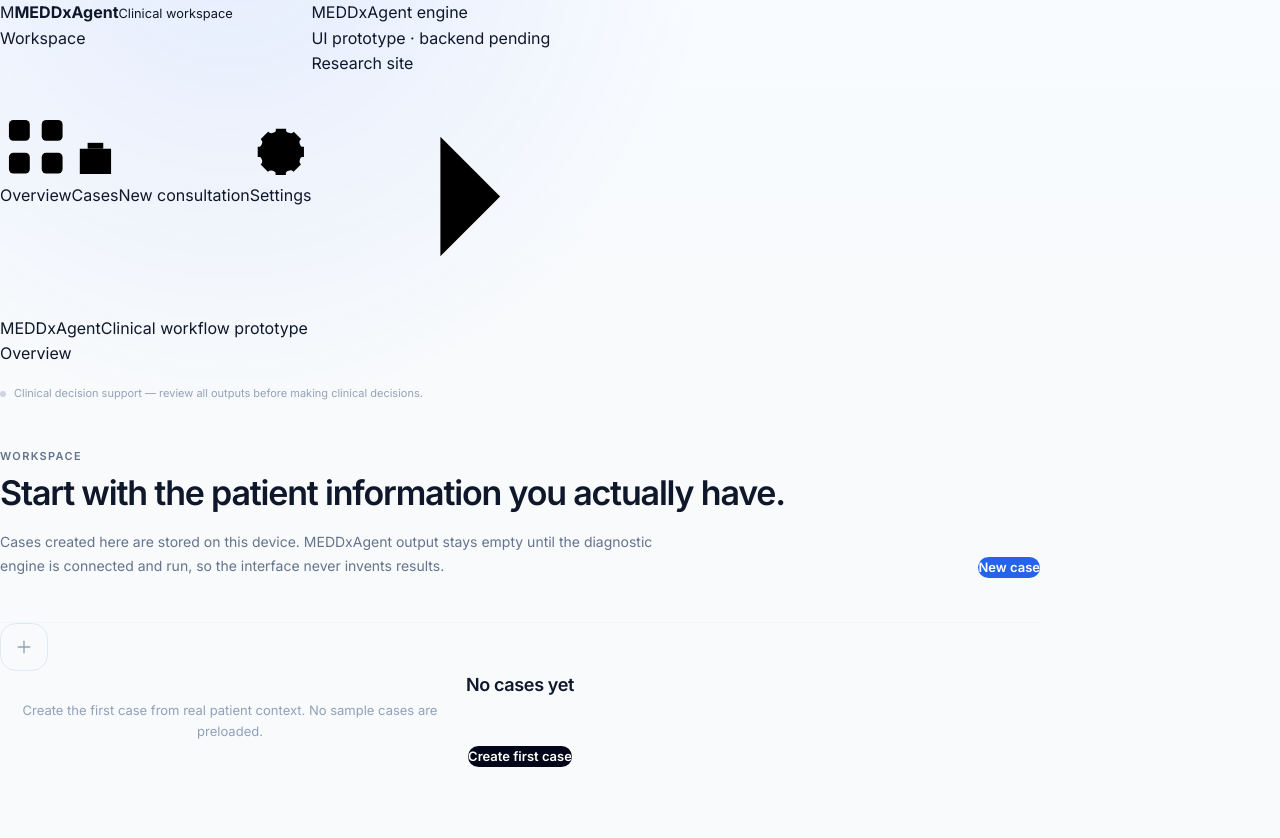
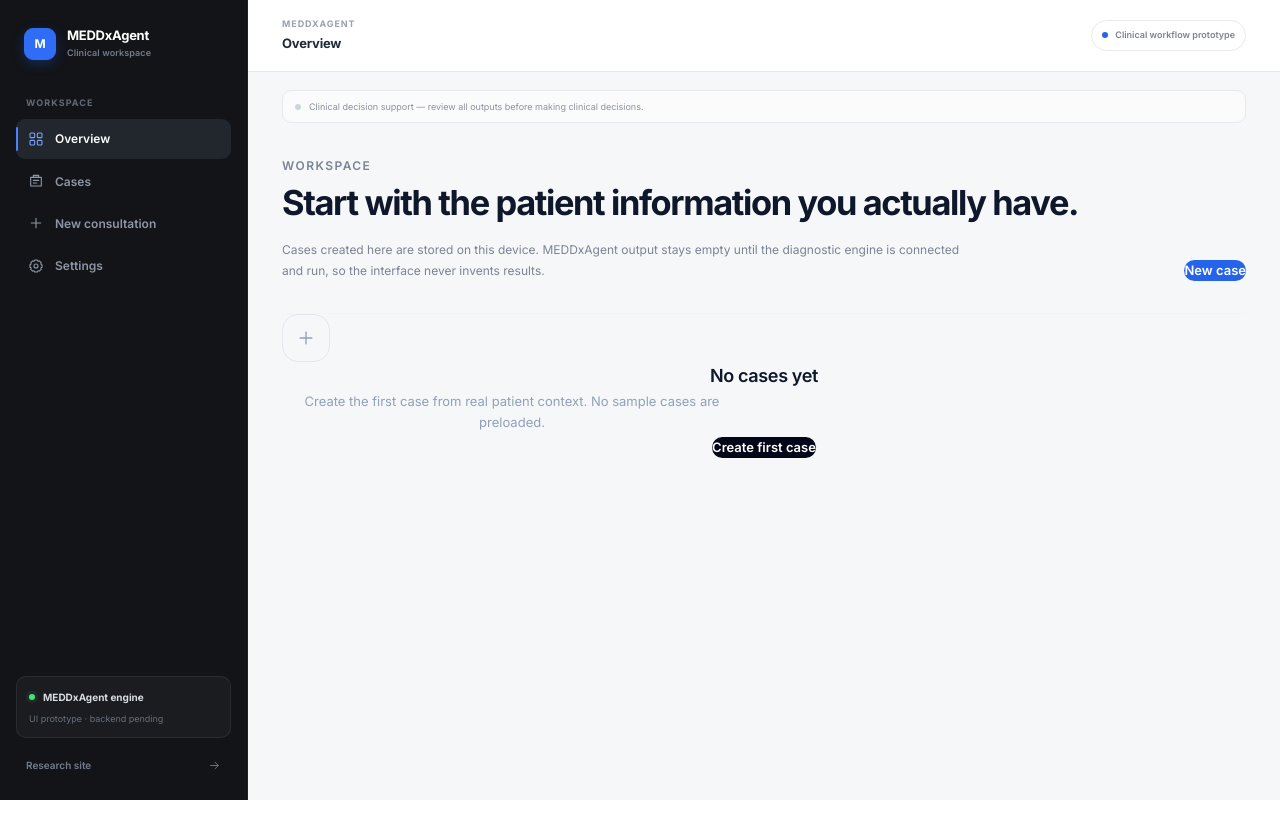
Before and after one commit to BoweloIpspace/meddxagentfrontend, a React (Vite) app: page /app in a window 1280 px wide. After the commit the page ends 800 px from the top, so only its background shows below. Built offline with nearby package versions, Linux system fonts and the light colour scheme.

Commit message:
Match clinical UI to approved Figma SaaS direction

```diff
--- a/src/clinical-saas.css
+++ b/src/clinical-saas.css
@@ -1,188 +1,593 @@
-/* Clinical workflow SaaS visual layer.
-   Intentionally presentation-only: no workflow or clinical logic lives here. */
+/* MEDDxAgent clinical SaaS visual layer.
+   Presentation only: workflow and clinical logic remain in React/state. */
+
+:root {
+  --clinical-sidebar-width: 248px;
+  --clinical-ink: #111827;
+  --clinical-muted: #667085;
+  --clinical-line: #e5e7eb;
+  --clinical-soft: #f7f8fa;
+  --clinical-blue: #2563eb;
+  --clinical-blue-hover: #1d4ed8;
+}
 
 .workspace-shell {
-  background:
-    radial-gradient(circle at 18% -8%, rgba(37, 99, 235, 0.09), transparent 30rem),
-    linear-gradient(180deg, #f8fbff 0%, #f8fafc 34%, #f8fafc 100%);
+  min-height: 100vh;
+  background: #f6f7f9;
+  color: var(--clinical-ink);
 }
 
-.workspace-header {
-  border-bottom-color: rgba(203, 213, 225, 0.72);
-  background: rgba(255, 255, 255, 0.88);
-  box-shadow: 0 1px 0 rgba(15, 23, 42, 0.025), 0 10px 30px rgba(15, 23, 42, 0.025);
+.workspace-sidebar {
+  position: fixed;
+  inset: 0 auto 0 0;
+  z-index: 60;
+  width: var(--clinical-sidebar-width);
+  flex-direction: column;
+  justify-content: space-between;
+  padding: 22px 16px 18px;
+  overflow-y: auto;
+  border-right: 1px solid rgba(255, 255, 255, 0.06);
+  background: #121418;
+  color: #ffffff;
 }
 
-.workspace-nav-item {
-  transition: background-color 160ms ease, color 160ms ease, box-shadow 160ms ease;
+.workspace-brand {
+  display: flex;
+  align-items: center;
+  gap: 11px;
+  min-height: 44px;
+  padding: 4px 8px;
+  color: #ffffff;
+  text-decoration: none;
 }
 
-.workspace-nav-item-active {
-  background: #eff6ff;
-  color: #1d4ed8;
-  box-shadow: inset 0 0 0 1px rgba(59, 130, 246, 0.08);
+.workspace-brand-mark {
+  display: grid;
+  width: 32px;
+  height: 32px;
+  flex: 0 0 auto;
+  place-items: center;
+  border: 1px solid #2f6df6;
+  border-radius: 9px;
+  background: #2f6df6;
+  color: #ffffff;
+  font-size: 12px;
+  font-weight: 750;
+  letter-spacing: -0.03em;
+  box-shadow: 0 4px 12px rgba(37, 99, 235, 0.26);
 }
 
-/* Scope this treatment to the seven-step NewCase consultation page. */
-main.app-container > .app-page.max-w-\[980px\] {
-  width: 100%;
-  max-width: 1120px;
-  margin-inline: auto;
-  padding-top: 34px;
+.workspace-brand strong {
+  display: block;
+  font-size: 13px;
+  font-weight: 650;
+  line-height: 1.2;
+  letter-spacing: -0.02em;
 }
 
-main.app-container > .app-page.max-w-\[980px\] > form > div {
-  position: relative;
-  overflow: hidden;
-  border-color: #dce6f4;
-  border-radius: 26px;
-  background: rgba(255, 255, 255, 0.98);
-  box-shadow:
-    0 1px 2px rgba(15, 23, 42, 0.03),
-    0 22px 70px rgba(37, 99, 235, 0.08),
-    0 8px 24px rgba(15, 23, 42, 0.04);
+.workspace-brand small {
+  display: block;
+  margin-top: 3px;
+  color: #737b89;
+  font-size: 9px;
+  font-weight: 550;
+  letter-spacing: 0.01em;
 }
 
-/* Turn the existing step header into a proper SaaS product header. */
-main.app-container > .app-page.max-w-\[980px\] > form > div > div:first-child {
-  position: relative;
-  margin: -32px -32px 32px;
-  padding: 30px 32px 27px;
-  overflow: hidden;
-  border-bottom: 0;
-  background:
-    radial-gradient(circle at 88% 18%, rgba(255, 255, 255, 0.16), transparent 15rem),
-    linear-gradient(135deg, #1747c7 0%, #2563eb 52%, #3b82f6 100%);
+.workspace-nav-label {
+  margin: 30px 10px 9px;
+  color: #626a77;
+  font-size: 9px;
+  font-weight: 700;
+  letter-spacing: 0.12em;
+  text-transform: uppercase;
 }
 
-main.app-container > .app-page.max-w-\[980px\] > form > div > div:first-child::after {
-  position: absolute;
-  inset: auto -4rem -7rem auto;
-  width: 16rem;
-  height: 16rem;
-  border: 1px solid rgba(255, 255, 255, 0.12);
-  border-radius: 999px;
-  content: "";
-  pointer-events: none;
+.workspace-side-nav {
+  display: flex;
+  flex-direction: column;
+  gap: 3px;
 }
 
-main.app-container > .app-page.max-w-\[980px\] > form > div > div:first-child p,
-main.app-container > .app-page.max-w-\[980px\] > form > div > div:first-child h1,
-main.app-container > .app-page.max-w-\[980px\] > form > div > div:first-child span {
+.workspace-side-nav-item {
   position: relative;
-  z-index: 1;
+  display: flex;
+  width: 100%;
+  align-items: center;
+  gap: 10px;
+  padding: 10px 11px;
+  overflow: hidden;
+  border: 0;
+  border-radius: 9px;
+  background: transparent;
+  color: #8e96a3;
+  font-size: 12px;
+  font-weight: 560;
+  text-align: left;
+  cursor: pointer;
+  transition: background-color 150ms ease, color 150ms ease;
 }
 
-main.app-container > .app-page.max-w-\[980px\] > form > div > div:first-child p {
-  color: #bfdbfe !important;
-  letter-spacing: 0.11em;
+.workspace-side-nav-item:hover {
+  background: rgba(255, 255, 255, 0.055);
+  color: #d9dde5;
 }
 
-main.app-container > .app-page.max-w-\[980px\] > form > div > div:first-child h1 {
-  color: #ffffff !important;
-  font-size: clamp(1.55rem, 3vw, 2rem);
-  letter-spacing: -0.035em;
+.workspace-side-nav-item-active {
+  background: #22262d;
+  color: #ffffff;
 }
 
-main.app-container > .app-page.max-w-\[980px\] > form > div > div:first-child span {
-  color: #dbeafe !important;
+.workspace-side-nav-item-active::before {
+  position: absolute;
+  top: 8px;
+  bottom: 8px;
+  left: 0;
+  width: 2px;
+  border-radius: 999px;
+  background: #4b82ff;
+  content: "";
 }
 
-main.app-container > .app-page.max-w-\[980px\] > form > div > div:first-child .bg-slate-100 {
-  height: 6px;
-  background: rgba(255, 255, 255, 0.18) !important;
+.workspace-side-nav-icon {
+  display: grid;
+  width: 18px;
+  height: 18px;
+  flex: 0 0 auto;
+  place-items: center;
 }
 
-main.app-container > .app-page.max-w-\[980px\] > form > div > div:first-child .bg-blue-600 {
-  background: #ffffff !important;
-  box-shadow: 0 0 16px rgba(255, 255, 255, 0.25);
+.workspace-side-nav-icon svg {
+  width: 16px;
+  height: 16px;
+  fill: none;
+  stroke: currentColor;
+  stroke-width: 1.65;
+  stroke-linecap: round;
+  stroke-linejoin: round;
 }
 
-/* Form hierarchy */
-main.app-container > .app-page.max-w-\[980px\] .field-label {
-  margin-bottom: 8px;
-  color: #334155;
-  font-size: 11px;
-  font-weight: 650;
-  letter-spacing: 0.015em;
+.workspace-side-nav-item-active .workspace-side-nav-icon {
+  color: #77a0ff;
 }
 
-main.app-container > .app-page.max-w-\[980px\] input,
-main.app-container > .app-page.max-w-\[980px\] textarea,
-main.app-container > .app-page.max-w-\[980px\] select {
-  border-color: #d9e2ee !important;
-  background: #fbfdff !important;
-  box-shadow: inset 0 1px 1px rgba(15, 23, 42, 0.018) !important;
+.workspace-sidebar-footer {
+  display: flex;
+  flex-direction: column;
+  gap: 10px;
 }
 
-main.app-container > .app-page.max-w-\[980px\] input:hover,
-main.app-container > .app-page.max-w-\[980px\] textarea:hover,
-main.app-container > .app-page.max-w-\[980px\] select:hover {
-  border-color: #b8c8dc !important;
-  background: #ffffff !important;
+.workspace-engine-card {
+  padding: 12px;
+  border: 1px solid rgba(255, 255, 255, 0.075);
+  border-radius: 10px;
+  background: rgba(255, 255, 255, 0.035);
 }
 
-main.app-container > .app-page.max-w-\[980px\] input:focus,
-main.app-container > .app-page.max-w-\[980px\] textarea:focus,
-main.app-container > .app-page.max-w-\[980px\] select:focus {
-  border-color: #60a5fa !important;
-  background: #ffffff !important;
-  box-shadow: 0 0 0 4px rgba(37, 99, 235, 0.085) !important;
+.workspace-engine-row {
+  display: flex;
+  align-items: center;
+  gap: 8px;
+  color: #d7dbe2;
+  font-size: 10px;
+  font-weight: 620;
 }
 
-/* Make nested question/investigation cards read like SaaS modules. */
-main.app-container > .app-page.max-w-\[980px\] .space-y-4 > .rounded-2xl.border,
-main.app-container > .app-page.max-w-\[980px\] .space-y-5 > .rounded-2xl.border {
-  border-color: #e1e8f1;
-  background: #ffffff;
-  box-shadow: 0 1px 2px rgba(15, 23, 42, 0.025);
+.workspace-engine-dot {
+  width: 6px;
+  height: 6px;
+  border-radius: 999px;
+  background: #4ade80;
+  box-shadow: 0 0 0 3px rgba(74, 222, 128, 0.08);
 }
 
-main.app-container > .app-page.max-w-\[980px\] button {
-  transition: transform 150ms ease, box-shadow 150ms ease, border-color 150ms ease, background-color 150ms ease, color 150ms ease;
+.workspace-engine-card p {
+  margin-top: 7px;
+  color: #676f7d;
+  font-size: 9px;
+  line-height: 1.5;
 }
 
-main.app-container > .app-page.max-w-\[980px\] .button-accent {
-  background: linear-gradient(135deg, #1d4ed8, #2563eb 62%, #3b82f6);
-  box-shadow: 0 8px 20px rgba(37, 99, 235, 0.2);
+.workspace-research-link {
+  display: flex;
+  align-items: center;
+  justify-content: space-between;
+  padding: 9px 10px;
+  border-radius: 8px;
+  color: #737b89;
+  font-size: 10px;
+  font-weight: 560;
+  transition: color 150ms ease, background-color 150ms ease;
 }
 
-main.app-container > .app-page.max-w-\[980px\] .button-accent:hover {
-  transform: translateY(-1px);
-  box-shadow: 0 11px 24px rgba(37, 99, 235, 0.24);
+.workspace-research-link:hover {
+  background: rgba(255, 255, 255, 0.04);
+  color: #cbd0d9;
 }
 
-/* Bottom action row becomes a compact product footer. */
-main.app-container > .app-page.max-w-\[980px\] > form > div > div:last-child {
-  margin: 32px -32px -32px;
-  padding: 18px 32px;
-  border-top: 1px solid #e7edf5;
-  background: rgba(248, 250, 252, 0.82);
-  backdrop-filter: blur(12px);
+.workspace-research-link svg {
+  width: 13px;
+  height: 13px;
+  fill: none;
+  stroke: currentColor;
+  stroke-width: 1.7;
+  stroke-linecap: round;
+  stroke-linejoin: round;
+}
+
+.workspace-main {
+  min-width: 0;
+  min-height: 100vh;
+  margin-left: var(--clinical-sidebar-width);
+}
+
+.workspace-topbar {
+  position: sticky;
+  top: 0;
+  z-index: 45;
+  min-height: 72px;
+  align-items: center;
+  justify-content: space-between;
+  gap: 24px;
+  padding: 0 34px;
+  border-bottom: 1px solid var(--clinical-line);
+  background: rgba(255, 255, 255, 0.96);
+  backdrop-filter: blur(14px);
+}
+
+.workspace-topbar-kicker {
+  color: #98a2b3;
+  font-size: 9px;
+  font-weight: 700;
+  letter-spacing: 0.1em;
+  text-transform: uppercase;
+}
+
+.workspace-topbar-title {
+  margin-top: 2px;
+  color: #1f2937;
+  font-size: 13px;
+  font-weight: 650;
+  letter-spacing: -0.015em;
+}
+
+.workspace-prototype-badge {
+  display: inline-flex;
+  align-items: center;
+  gap: 7px;
+  padding: 7px 10px;
+  border: 1px solid #e7e9ed;
+  border-radius: 999px;
+  background: #ffffff;
+  color: #7b8492;
+  font-size: 9px;
+  font-weight: 600;
+}
+
+.workspace-prototype-badge span {
+  width: 6px;
+  height: 6px;
+  border-radius: 999px;
+  background: #2563eb;
+}
+
+.workspace-content {
+  min-width: 0;
+  padding: 18px 34px 56px;
+}
+
+.workspace-content-inner {
+  width: min(100%, 1240px);
+  margin-inline: auto;
+}
+
+.workspace-safety {
+  width: min(100%, 1240px);
+  margin: 0 auto;
+  padding: 9px 12px;
+  border: 1px solid #e7e9ed;
+  border-radius: 9px;
+  background: #fbfbfc;
+  color: #8a93a1;
+  font-size: 9px;
+  line-height: 1.45;
+}
+
+.workspace-mobile-header {
+  position: sticky;
+  top: 0;
+  z-index: 55;
+  height: 60px;
+  align-items: center;
+  justify-content: space-between;
+  padding: 0 18px;
+  border-bottom: 1px solid var(--clinical-line);
+  background: rgba(255, 255, 255, 0.97);
+  backdrop-filter: blur(14px);
+}
+
+.workspace-mobile-brand {
+  display: inline-flex;
+  align-items: center;
+  gap: 9px;
+  color: #111827;
+  font-size: 13px;
+  font-weight: 650;
+  letter-spacing: -0.02em;
+}
+
+.workspace-mobile-menu-button {
+  display: grid;
+  width: 34px;
+  height: 34px;
+  place-items: center;
+  border: 1px solid #e5e7eb;
+  border-radius: 9px;
+  background: #ffffff;
+  color: #667085;
+}
+
+.workspace-mobile-menu-button svg {
+  width: 16px;
+  height: 16px;
+  fill: none;
+  stroke: currentColor;
+  stroke-width: 1.7;
+  stroke-linecap: round;
+}
+
+.workspace-mobile-menu {
+  position: sticky;
+  top: 60px;
+  z-index: 50;
+  display: grid;
+  grid-template-columns: repeat(2, minmax(0, 1fr));
+  gap: 6px;
+  padding: 10px 14px;
+  border-bottom: 1px solid var(--clinical-line);
+  background: #ffffff;
+}
+
+.workspace-mobile-menu button {
+  display: flex;
+  align-items: center;
+  gap: 8px;
+  padding: 10px 11px;
+  border: 0;
+  border-radius: 9px;
+  background: transparent;
+  color: #667085;
+  font-size: 11px;
+  font-weight: 580;
+  text-align: left;
+}
+
+.workspace-mobile-menu button.active {
+  background: #eff4ff;
+  color: #2455c3;
+}
+
+/* Shared app pages inside the SaaS shell. */
+.workspace-content-inner > .app-page {
+  width: 100%;
+  max-width: 1180px;
+  margin-inline: auto;
+  padding-top: 26px;
+}
+
+.workspace-content-inner .app-page-header {
+  margin-bottom: 32px;
+}
+
+.workspace-content-inner .app-page-header h1 {
+  font-size: clamp(1.65rem, 3vw, 2.15rem);
+  font-weight: 650;
+  letter-spacing: -0.04em;
+}
+
+.workspace-content-inner .app-page-header p {
+  margin-top: 7px;
+  color: #7b8492;
+  font-size: 12px;
+}
+
+/* Seven-step consultation workflow. */
+.workspace-content-inner > .app-page.max-w-\[980px\] {
+  max-width: 1120px;
+}
+
+.workspace-content-inner > .app-page.max-w-\[980px\] > form > div {
+  overflow: hidden;
+  border: 1px solid #e3e6eb;
+  border-radius: 14px;
+  background: #ffffff;
+  box-shadow: 0 1px 2px rgba(17, 24, 39, 0.025), 0 8px 26px rgba(17, 24, 39, 0.035);
+}
+
+/* Existing StepHeader becomes the clean page/card header from the Figma direction. */
+.workspace-content-inner > .app-page.max-w-\[980px\] > form > div > div:first-child {
+  margin: -32px -32px 30px;
+  padding: 27px 32px 23px;
+  border-bottom: 1px solid #eceef2;
+  background: #ffffff;
+}
+
+.workspace-content-inner > .app-page.max-w-\[980px\] > form > div > div:first-child p {
+  color: #2563eb !important;
+  font-size: 9px !important;
+  font-weight: 750 !important;
+  letter-spacing: 0.12em !important;
+}
+
+.workspace-content-inner > .app-page.max-w-\[980px\] > form > div > div:first-child h1 {
+  margin-top: 7px !important;
+  color: #111827 !important;
+  font-size: clamp(1.5rem, 3vw, 1.9rem) !important;
+  font-weight: 650 !important;
+  letter-spacing: -0.04em !important;
+}
+
+.workspace-content-inner > .app-page.max-w-\[980px\] > form > div > div:first-child span {
+  color: #98a2b3 !important;
+}
+
+.workspace-content-inner > .app-page.max-w-\[980px\] > form > div > div:first-child .bg-slate-100 {
+  height: 4px !important;
+  background: #eef0f3 !important;
+}
+
+.workspace-content-inner > .app-page.max-w-\[980px\] > form > div > div:first-child .bg-blue-600 {
+  background: #2563eb !important;
+  box-shadow: none !important;
+}
+
+.workspace-content-inner > .app-page.max-w-\[980px\] .field-label {
+  display: block;
+  margin-bottom: 7px;
+  color: #3f4753;
+  font-size: 10px;
+  font-weight: 650;
+  letter-spacing: 0.005em;
+}
+
+.workspace-content-inner > .app-page.max-w-\[980px\] input,
+.workspace-content-inner > .app-page.max-w-\[980px\] textarea,
+.workspace-content-inner > .app-page.max-w-\[980px\] select {
+  border-color: #dfe3e8 !important;
+  border-radius: 9px !important;
+  background: #ffffff !important;
+  color: #2e3540 !important;
+  box-shadow: 0 1px 1px rgba(17, 24, 39, 0.015) !important;
+  transition: border-color 140ms ease, box-shadow 140ms ease, background-color 140ms ease;
+}
+
+.workspace-content-inner > .app-page.max-w-\[980px\] input:hover,
+.workspace-content-inner > .app-page.max-w-\[980px\] textarea:hover,
+.workspace-content-inner > .app-page.max-w-\[980px\] select:hover {
+  border-color: #c9cfd8 !important;
+}
+
+.workspace-content-inner > .app-page.max-w-\[980px\] input:focus,
+.workspace-content-inner > .app-page.max-w-\[980px\] textarea:focus,
+.workspace-content-inner > .app-page.max-w-\[980px\] select:focus {
+  border-color: #7aa2ff !important;
+  box-shadow: 0 0 0 3px rgba(37, 99, 235, 0.08) !important;
+  outline: none !important;
+}
+
+.workspace-content-inner > .app-page.max-w-\[980px\] .rounded-2xl.border-blue-100 {
+  border-color: #dbe6fb !important;
+  border-radius: 10px !important;
+  background: #f5f8ff !important;
+}
+
+.workspace-content-inner > .app-page.max-w-\[980px\] .rounded-2xl.border-slate-200,
+.workspace-content-inner > .app-page.max-w-\[980px\] .space-y-4 > .rounded-2xl.border,
+.workspace-content-inner > .app-page.max-w-\[980px\] .space-y-5 > .rounded-2xl.border {
+  border-color: #e4e7eb !important;
+  border-radius: 11px !important;
+  background: #ffffff;
+  box-shadow: 0 1px 1px rgba(17, 24, 39, 0.018);
+}
+
+.workspace-content-inner > .app-page.max-w-\[980px\] button {
+  transition: background-color 140ms ease, border-color 140ms ease, color 140ms ease, transform 140ms ease, box-shadow 140ms ease;
+}
+
+.workspace-content-inner > .app-page.max-w-\[980px\] button[class*="border-blue-200"] {
+  border-color: #d7e3fb !important;
+  border-radius: 9px !important;
+  background: #f5f8ff !important;
+  color: #2455c3 !important;
+}
+
+.workspace-content-inner > .app-page.max-w-\[980px\] button[class*="border-blue-200"]:hover {
+  background: #edf3ff !important;
+}
+
+.workspace-content-inner > .app-page.max-w-\[980px\] .button-accent {
+  border: 1px solid #2563eb;
+  border-radius: 9px !important;
+  background: #2563eb !important;
+  box-shadow: 0 2px 5px rgba(37, 99, 235, 0.16) !important;
+}
+
+.workspace-content-inner > .app-page.max-w-\[980px\] .button-accent:hover {
+  transform: translateY(-1px);
+  border-color: #1d4ed8;
+  background: #1d4ed8 !important;
+  box-shadow: 0 4px 10px rgba(37, 99, 235, 0.18) !important;
+}
+
+.workspace-content-inner > .app-page.max-w-\[980px\] > form > div > div:last-child {
+  margin: 30px -32px -32px;
+  padding: 16px 32px;
+  border-top: 1px solid #eceef2;
+  background: #fafbfc;
+}
+
+/* Keep semantic finding colours soft and readable instead of glossy. */
+.workspace-content-inner > .app-page.max-w-\[980px\] .border-emerald-200 {
+  border-color: #cfe8d8 !important;
+  background: #f5fbf7 !important;
+}
+
+.workspace-content-inner > .app-page.max-w-\[980px\] .border-amber-200 {
+  border-color: #eadfc1 !important;
+  background: #fdfaf2 !important;
+}
+
+.workspace-content-inner > .app-page.max-w-\[980px\] .border-rose-200 {
+  border-color: #efcfd2 !important;
+  background: #fff7f7 !important;
+}
+
+@media (max-width: 1023px) {
+  .workspace-main {
+    margin-left: 0;
+  }
+
+  .workspace-content {
+    padding: 14px 20px 48px;
+  }
+
+  .workspace-content-inner > .app-page {
+    padding-top: 20px;
+  }
 }
 
 @media (max-width: 639px) {
-  main.app-container > .app-page.max-w-\[980px\] {
-    padding-top: 20px;
+  .workspace-content {
+    padding: 12px 14px 40px;
   }
 
-  main.app-container > .app-page.max-w-\[980px\] > form > div {
-    border-radius: 20px;
+  .workspace-safety {
+    padding: 8px 10px;
+    font-size: 8.5px;
   }
 
-  main.app-container > .app-page.max-w-\[980px\] > form > div > div:first-child {
-    margin: -20px -20px 25px;
-    padding: 24px 20px 22px;
+  .workspace-content-inner > .app-page.max-w-\[980px\] > form > div {
+    border-radius: 12px;
   }
 
-  main.app-container > .app-page.max-w-\[980px\] > form > div > div:last-child {
-    margin: 28px -20px -20px;
-    padding: 16px 20px;
+  .workspace-content-inner > .app-page.max-w-\[980px\] > form > div > div:first-child {
+    margin: -20px -20px 24px;
+    padding: 22px 20px 19px;
+  }
+
+  .workspace-content-inner > .app-page.max-w-\[980px\] > form > div > div:last-child {
+    margin: 26px -20px -20px;
+    padding: 14px 20px;
   }
 }
 
 @media (prefers-reduced-motion: reduce) {
-  main.app-container > .app-page.max-w-\[980px\] button {
-    transition: none;
+  .workspace-side-nav-item,
+  .workspace-research-link,
+  .workspace-content-inner > .app-page.max-w-\[980px\] button,
+  .workspace-content-inner > .app-page.max-w-\[980px\] input,
+  .workspace-content-inner > .app-page.max-w-\[980px\] textarea,
+  .workspace-content-inner > .app-page.max-w-\[980px\] select {
+    transition: none !important;
   }
 }
```
